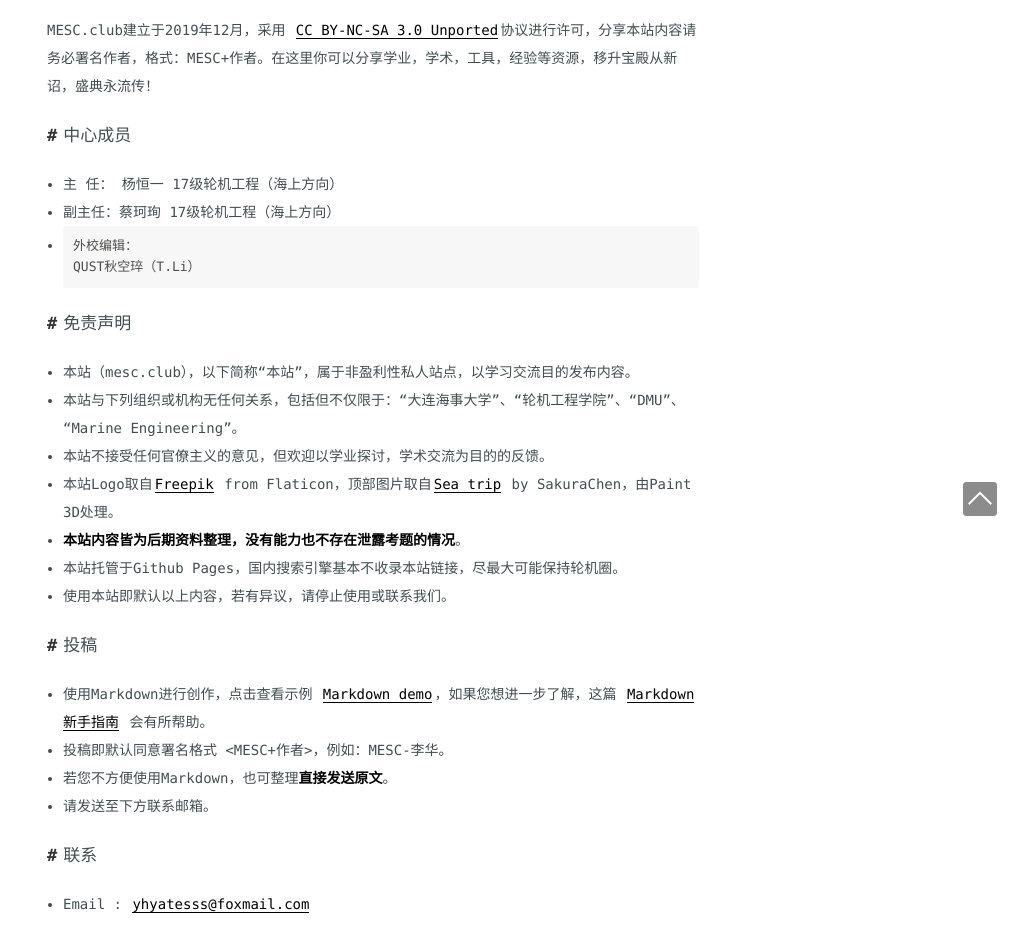
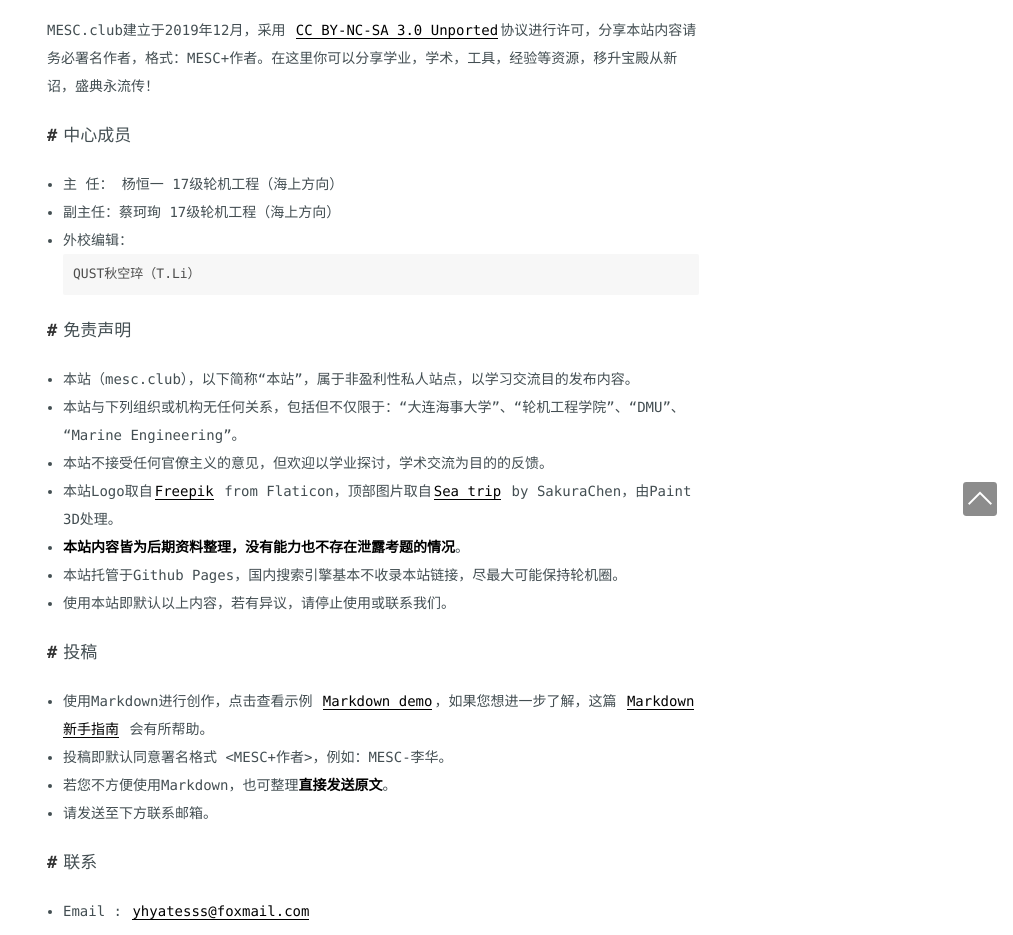
Before and after one commit to yhyates/yhyates.github.io, a Jekyll site: the page built from pages/about.md, in a window 1280 px wide. Shown: the part 438-1373 px from the top of the page, without its empty margins (267-1280 px from the left). Built offline with Jekyll 4.4.1, drawn with Linux system fonts in a browser that asks for light colours; nearby versions of some CDN libraries; comment, search, counter and statistics services are not loaded.

Commit message:
00000000000

````diff
--- a/pages/about.md
+++ b/pages/about.md
@@ -15,8 +15,8 @@ title: 关于
 
 - 副主任：蔡珂珣 17级轮机工程（海上方向）
 
-- ```
-外校编辑：
+- 外校编辑：
+```
 QUST秋空琗（T.Li）
   ```
 
````
